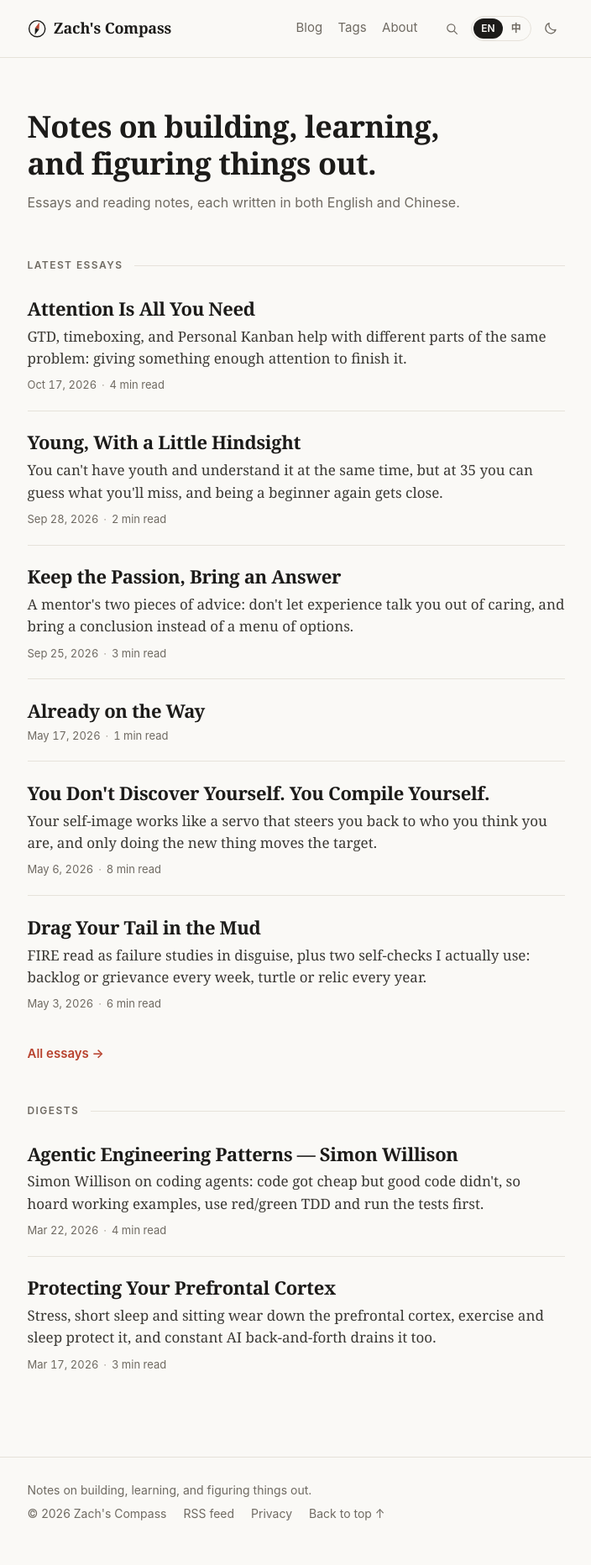
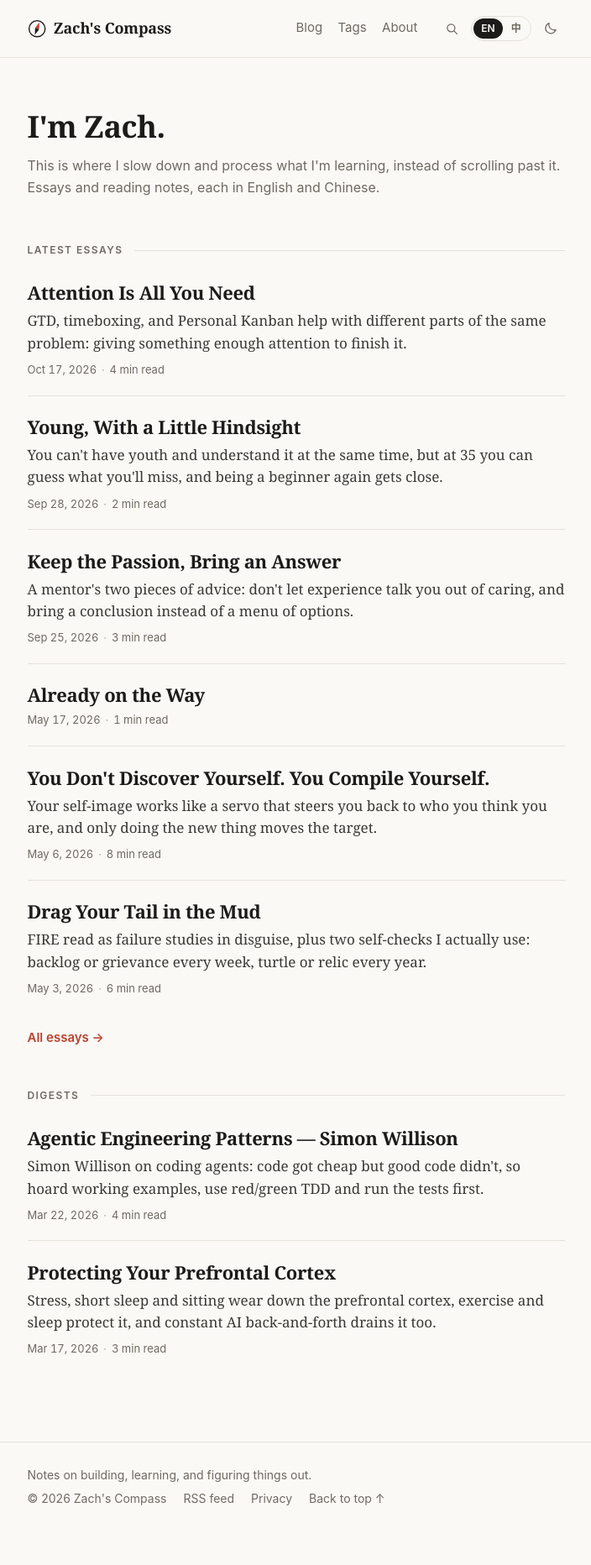
Before and after one commit to zachc-ai/zachc-ai.github.io, a Jekyll site: the page built from index.md, in a window 1280 px wide. Shown: the whole page at 84% size, without its empty margins (280-984 px from the left). Built offline with Jekyll 4.4.1, drawn with Linux system fonts in a browser that asks for light colours.

Commit message:
Put Zach in the homepage hero
The hero was the generic site tagline (also in the footer). It now opens
with "I'm Zach." / "我是 Zach。" (first name only) and the About page's own
line about what the site is for. The tagline stays in the footer and on
the share card.

Co-authored-by: Copilot <223556219+Copilot@users.noreply.github.com>

```diff
--- a/index.md
+++ b/index.md
@@ -1,5 +1,5 @@
 ---
 layout: home
 ---
-<p class="lede"><span class="lang-en">Notes on building, learning, and figuring things out.</span><span class="lang-zh">边做，边学，把事情想明白。</span></p>
-<p class="lede-sub"><span class="lang-en">Essays and reading notes, each written in both English and Chinese.</span><span class="lang-zh">这里有随笔，也有阅读笔记，每篇都有中英两个版本。</span></p>
+<p class="lede"><span class="lang-en">I'm Zach.</span><span class="lang-zh">我是 Zach。</span></p>
+<p class="lede-sub"><span class="lang-en">This is where I slow down and process what I'm learning, instead of scrolling past it. Essays and reading notes, each in English and Chinese.</span><span class="lang-zh">这里是我慢下来、把学到的东西消化一遍的地方，不是刷过去就算了。随笔和阅读笔记，每篇都有中英两个版本。</span></p>
```
